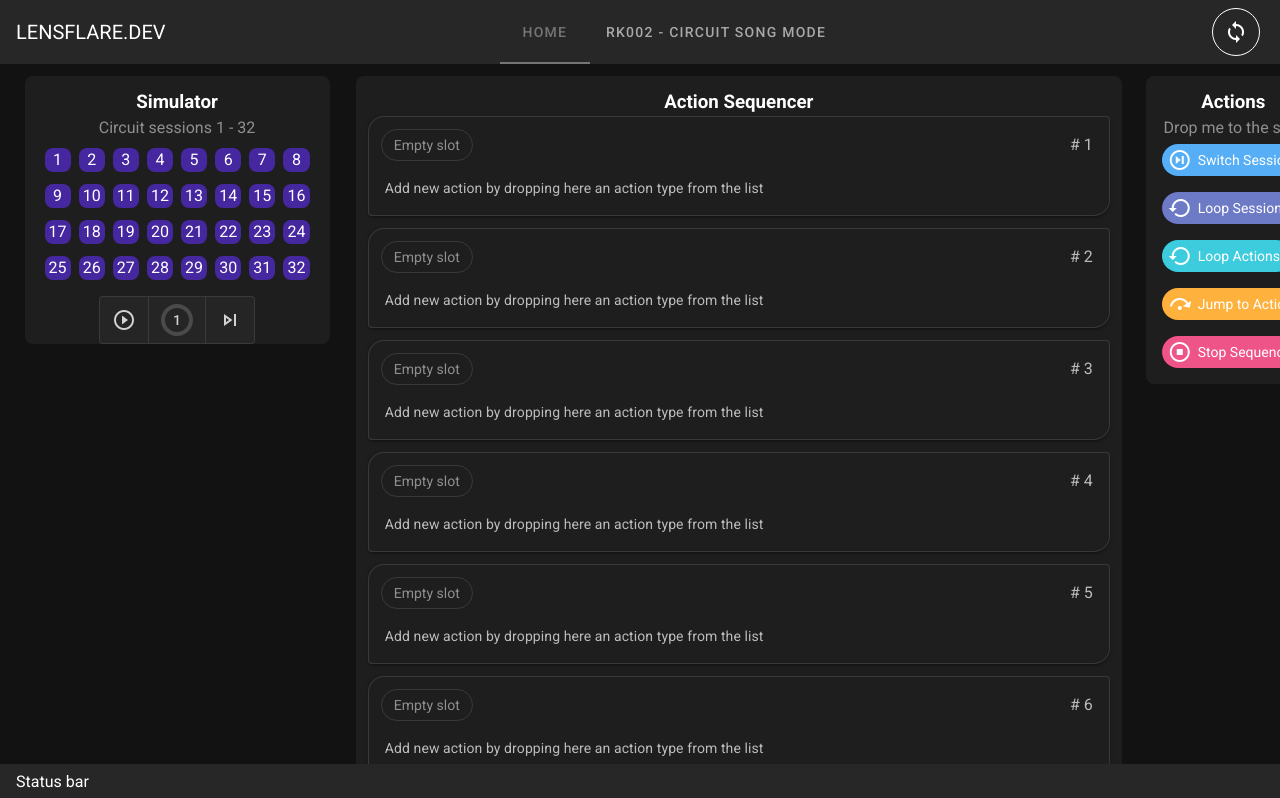
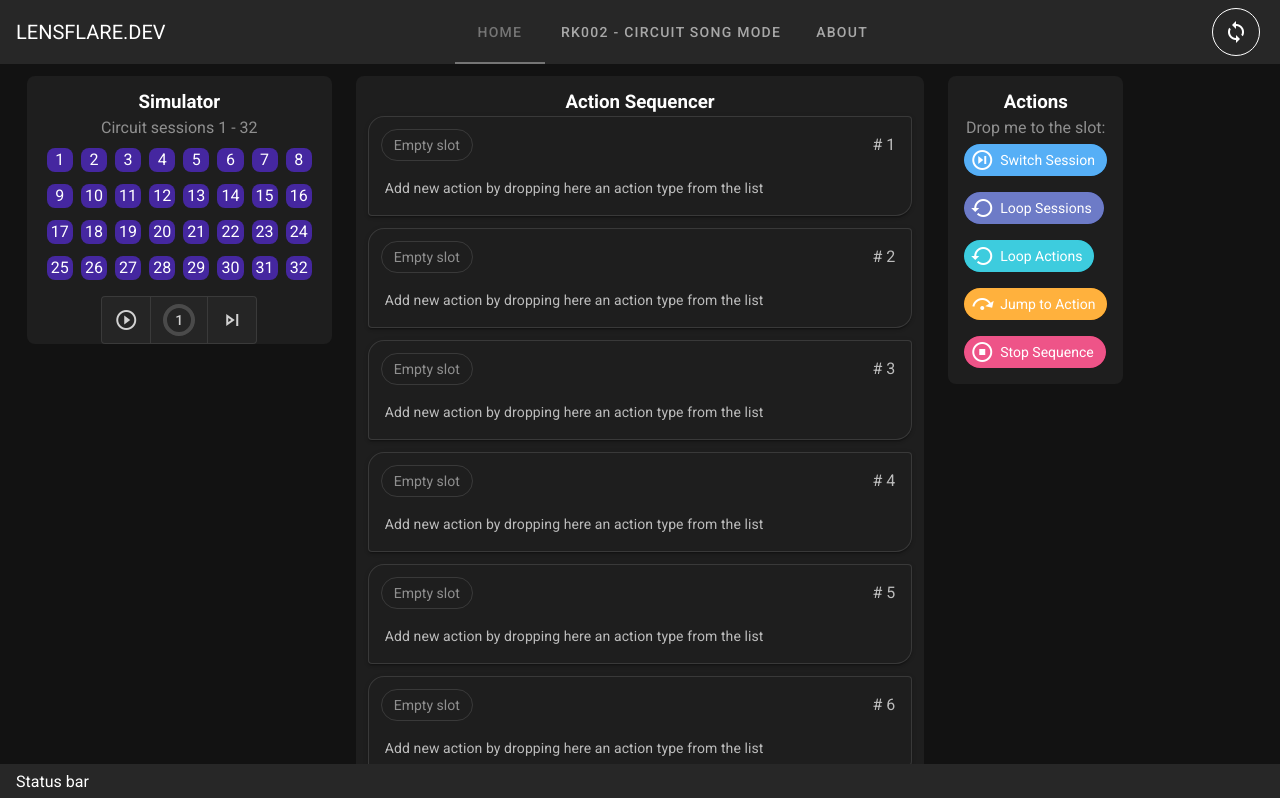
Before and after one commit to yuriizubkov/rk002-sequence-editor, a Vue app: page / in a window 1280 px wide. Shown: the top 798 px of the page. Built offline with nearby package versions, Linux system fonts and the light colour scheme.

Commit message:
Layout optimization

```diff
--- a/src/App.vue
+++ b/src/App.vue
@@ -15,17 +15,17 @@
     <v-main>
       <v-container>
         <v-row>
-          <v-col cols="12" sm="3">
+          <v-col class="d-flex justify-end align-start" cols="3" md="4" lg="3">
             <!-- Left column -->
             <SequencerSimulator />
           </v-col>
-          <v-col cols="12" sm="8">
-            <v-sheet rounded="lg">
+          <v-col class="d-flex justify-center" cols="6" md="6" lg="6">
+            <v-sheet rounded="lg" style="width: 100%;">
               <!-- Middle column -->
               <v-container>
                 <h3 class="text-center">Action Sequencer</h3>
                 <v-row dense>
-                  <v-col cols="12">
+                  <v-col>
                     <SequenceEntry
                       v-for="(sequenceEntry, index) in sequence"
                       :key="index"
@@ -37,8 +37,8 @@
               </v-container>
             </v-sheet>
           </v-col>
-          <v-col cols="12" sm="1">
-            <v-sheet rounded="lg" class="sheets-fixed">
+          <v-col class="d-flex justify-start align-start" cols="3" md="2" lg="3">
+            <v-sheet rounded="lg" max-width="175px" min-width="175px" class="sheets-fixed">
               <!-- Right column -->
               <v-container>
                 <h3 class="text-center">Actions</h3>
@@ -115,6 +115,7 @@ export default {
     links: [
       { title: "Home", url: "/" },
       { title: "RK002 - Circuit Song Mode", url: "" },
+      { title: "About", url: "" }
     ],
   }),
 
--- a/src/components/action-form-jump.vue
+++ b/src/components/action-form-jump.vue
@@ -3,7 +3,7 @@
     <v-form v-if="model" v-model="model.valid">
       <v-container class="pt-0 pb-0">
         <v-row>
-          <v-col cols="12" md="4" class="pb-0">
+          <v-col cols="12" lg="6" xl="4" class="pb-0">
             <v-select
               v-model="selected"
               :items="items"
--- a/src/components/sequencer-simulator.vue
+++ b/src/components/sequencer-simulator.vue
@@ -1,9 +1,9 @@
 <template>
   <v-sheet
     rounded="lg"
+    min-width="305"
+    max-width="305"
     class="sheets-fixed"
-    min-width="305"
-    style="margin-left: -35px"
   >
     <v-container>
       <h3 class="text-center">Simulator</h3>
@@ -25,8 +25,8 @@
       </v-row>
       <v-row align="center" justify="center">
          <v-item-group class="v-btn-toggle">
-          <v-btn @click="onPlayStop" :color="sequencerIsPlaying ? 'primary': ''">
-            <v-icon>{{ sequencerIsPlaying ? 'mdi-stop-circle-outline' : 'mdi-play-circle-outline' }}</v-icon>
+          <v-btn @click="onPlayStop" :color="timer !== null ? 'primary': ''">
+            <v-icon>{{ timer !== null ? 'mdi-stop-circle-outline' : 'mdi-play-circle-outline' }}</v-icon>
           </v-btn>
           <v-btn>
             <v-progress-circular class="no-transition" :value="currentActionProgress">{{ (beatsTotal - beatsUntilNextAction) + 1 }}</v-progress-circular>
@@ -47,7 +47,6 @@ export default {
   data: () => ({
     audio: new Audio('tick.mp3'),
     currentSessionPadIndex: null,
-    sequencerIsPlaying: false,
     timer: null,
     beatsUntilNextAction: 0,
     beatsTotal: 0,
@@ -57,7 +56,7 @@ export default {
   computed: {
     currentActionProgress: function() {
       if(this.beatsTotal === 0) return 0
-      return ((this.beatsTotal - this.beatsUntilNextAction) + 1) / this.beatsTotal * 100 // 4-4=0, 4-3=1, 4-2=2, 4-1=3, 4-4=0
+      return ((this.beatsTotal - this.beatsUntilNextAction) + 1) / this.beatsTotal * 100
     },
     ...mapState([
       "sequence",
@@ -76,14 +75,13 @@ export default {
         return
       }
 
-      this.setActiveActionIndex(null)
-      this.sequencerIsPlaying = true
+      this.stopSequencer() // reset all counters
       this.audio.play() // play tick sound
       this.processNextSequencerAction()
       this.timer = setInterval(this.onTimer, 500)
     },
     onNext: function() {
-      if(this.sequencerIsPlaying && this.timer) {
+      if(this.timer) {
         this.stopSequencer()
       }
 
@@ -113,7 +111,6 @@ export default {
       this.setActiveActionIndex(null)
       this.currentSessionPadIndex = null
       this.loopingSessionsRepeats = null
-      this.sequencerIsPlaying = false
       this.beatsUntilNextAction = 0
       this.beatsTotal = 0
     },
```
